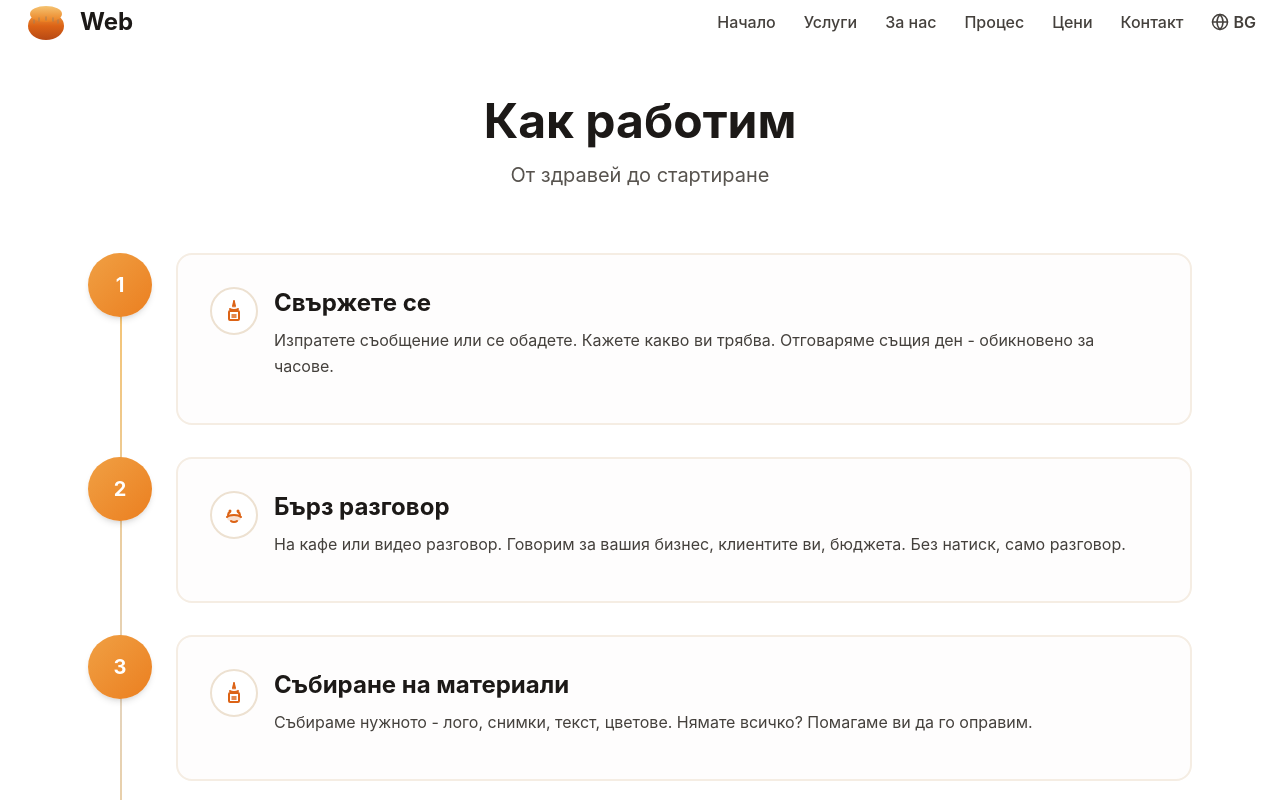
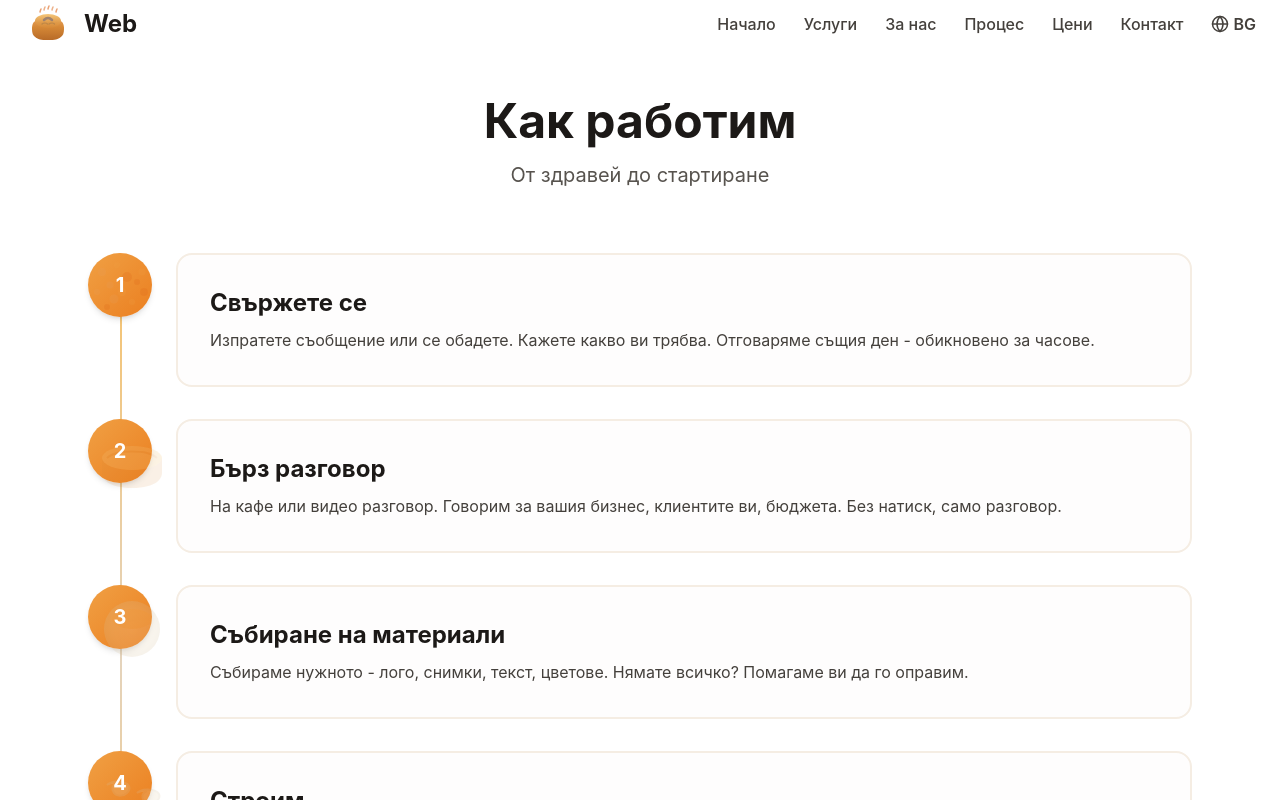
Before and after one commit to VelislavTs/web-ltd, a React (Vite) app: page /projects in a window 1280 px wide. Both pictures are taken after a click on the button "Процес". Shown: the part 2415-3215 px from the top of the page. Built offline with nearby package versions, Linux system fonts and the light colour scheme.

Commit message:
Updated Logo.tsx

```diff
--- a/src/components/Logo.tsx
+++ b/src/components/Logo.tsx
@@ -10,46 +10,102 @@ export default function Logo({ className = '', showText = true, variant = 'light
   return (
     <div className={`flex items-center space-x-3 ${className}`}>
       <svg
-        width="44"
-        height="44"
-        viewBox="0 0 44 44"
+        width="48"
+        height="48"
+        viewBox="0 0 48 48"
         fill="none"
         xmlns="http://www.w3.org/2000/svg"
         className="flex-shrink-0"
       >
-        <ellipse cx="22" cy="26" rx="18" ry="14" fill="url(#breadGradient)" />
+        <path
+          d="M8 28C8 28 8 24 10 22C12 20 14 19 16 18.5C18 18 20 18 24 18C28 18 30 18 32 18.5C34 19 36 20 38 22C40 24 40 28 40 28C40 30 40 34 38 36C36 38 34 39 32 39.5C30 40 28 40 24 40C20 40 18 40 16 39.5C14 39 12 38 10 36C8 34 8 30 8 28Z"
+          fill="url(#breadBody)"
+        />
 
-        <ellipse cx="22" cy="14" rx="16" ry="8" fill="url(#topGradient)" />
+        <ellipse cx="24" cy="21" rx="13" ry="7" fill="url(#breadTop)" />
 
-        <line x1="10" y1="20" x2="10" y2="23" stroke="#9c7d5f" strokeWidth="1.5" strokeLinecap="round" opacity="0.6"/>
-        <line x1="15" y1="18" x2="15" y2="21" stroke="#9c7d5f" strokeWidth="1.5" strokeLinecap="round" opacity="0.6"/>
-        <line x1="22" y1="17" x2="22" y2="20" stroke="#9c7d5f" strokeWidth="1.5" strokeLinecap="round" opacity="0.6"/>
-        <line x1="29" y1="18" x2="29" y2="21" stroke="#9c7d5f" strokeWidth="1.5" strokeLinecap="round" opacity="0.6"/>
-        <line x1="34" y1="20" x2="34" y2="23" stroke="#9c7d5f" strokeWidth="1.5" strokeLinecap="round" opacity="0.6"/>
+        <path
+          d="M18 24C18.5 23.5 19.5 23 21 23C22.5 23 23 23.5 23.5 24"
+          stroke="#8B6F47"
+          strokeWidth="1.2"
+          strokeLinecap="round"
+          opacity="0.4"
+        />
+        <path
+          d="M25 24C25.5 23.5 26.5 23 28 23C29.5 23 30 23.5 30.5 24"
+          stroke="#8B6F47"
+          strokeWidth="1.2"
+          strokeLinecap="round"
+          opacity="0.4"
+        />
+
+        <path
+          d="M20 20C20 20 22 18 24 18C26 18 28 20 28 20"
+          stroke="#A0826D"
+          strokeWidth="2.5"
+          strokeLinecap="round"
+        />
+
+        <path
+          d="M16 12C16 12 16.5 10 17 9"
+          stroke="#DC6316"
+          strokeWidth="1.5"
+          strokeLinecap="round"
+          opacity="0.6"
+        />
+        <path
+          d="M20 10C20 10 20.5 8 21 7"
+          stroke="#DC6316"
+          strokeWidth="1.5"
+          strokeLinecap="round"
+          opacity="0.5"
+        />
+        <path
+          d="M24 9C24 9 24.5 7 25 6"
+          stroke="#DC6316"
+          strokeWidth="1.5"
+          strokeLinecap="round"
+          opacity="0.6"
+        />
+        <path
+          d="M28 10C28 10 28.5 8 29 7"
+          stroke="#DC6316"
+          strokeWidth="1.5"
+          strokeLinecap="round"
+          opacity="0.5"
+        />
+        <path
+          d="M32 12C32 12 32.5 10 33 9"
+          stroke="#DC6316"
+          strokeWidth="1.5"
+          strokeLinecap="round"
+          opacity="0.6"
+        />
 
         <defs>
           <linearGradient
-            id="breadGradient"
-            x1="22"
-            y1="12"
-            x2="22"
+            id="breadBody"
+            x1="24"
+            y1="18"
+            x2="24"
             y2="40"
             gradientUnits="userSpaceOnUse"
           >
-            <stop stopColor="#f0a044" />
-            <stop offset="0.5" stopColor="#dc6316" />
-            <stop offset="1" stopColor="#b74914" />
+            <stop stopColor="#E8A05D" />
+            <stop offset="0.4" stopColor="#D68937" />
+            <stop offset="1" stopColor="#B86B28" />
           </linearGradient>
           <linearGradient
-            id="topGradient"
-            x1="22"
-            y1="6"
-            x2="22"
-            y2="22"
+            id="breadTop"
+            x1="24"
+            y1="14"
+            x2="24"
+            y2="28"
             gradientUnits="userSpaceOnUse"
           >
-            <stop stopColor="#f5c371" />
-            <stop offset="1" stopColor="#eb7f20" />
+            <stop stopColor="#F4C67A" />
+            <stop offset="0.6" stopColor="#E09B4A" />
+            <stop offset="1" stopColor="#D68937" />
           </linearGradient>
         </defs>
       </svg>
--- a/src/components/Process.tsx
+++ b/src/components/Process.tsx
@@ -1,83 +1,135 @@
 import { Circle } from 'lucide-react';
 import { useLanguage } from '../contexts/LanguageContext';
 
-const FlourIcon = () => (
-  <svg width="24" height="24" viewBox="0 0 24 24" fill="none" xmlns="http://www.w3.org/2000/svg">
-    <path d="M12 3L13 7M12 3L11 7M12 3V2" stroke="currentColor" strokeWidth="2" strokeLinecap="round"/>
-    <ellipse cx="12" cy="8" rx="2" ry="1" fill="currentColor" opacity="0.3"/>
-    <path d="M8 10C8 10 9 11 12 11C15 11 16 10 16 10" stroke="currentColor" strokeWidth="2" strokeLinecap="round"/>
-    <rect x="7" y="12" width="10" height="9" rx="1" stroke="currentColor" strokeWidth="2"/>
-    <path d="M10 16H14M10 18H14" stroke="currentColor" strokeWidth="1.5" strokeLinecap="round"/>
+const FlourBackground = () => (
+  <svg width="120" height="120" viewBox="0 0 120 120" className="absolute -left-4 -top-4 opacity-20 pointer-events-none">
+    <circle cx="30" cy="35" r="4" fill="#E8A05D" />
+    <circle cx="45" cy="28" r="3" fill="#F0A044" />
+    <circle cx="55" cy="40" r="5" fill="#DC6316" />
+    <circle cx="38" cy="48" r="3.5" fill="#E8A05D" />
+    <circle cx="50" cy="55" r="4" fill="#F0A044" />
+    <circle cx="65" cy="45" r="3" fill="#DC6316" />
+    <circle cx="42" cy="62" r="4.5" fill="#E8A05D" />
+    <circle cx="60" cy="65" r="3" fill="#F0A044" />
+    <circle cx="72" cy="55" r="4" fill="#DC6316" />
+    <circle cx="25" cy="55" r="3" fill="#E8A05D" />
+    <circle cx="70" cy="35" r="3.5" fill="#F0A044" />
+    <circle cx="35" cy="70" r="3" fill="#DC6316" />
   </svg>
 );
 
-const KneadIcon = () => (
-  <svg width="24" height="24" viewBox="0 0 24 24" fill="none" xmlns="http://www.w3.org/2000/svg">
-    <path d="M5 14C5 14 7 12 12 12C17 12 19 14 19 14" stroke="currentColor" strokeWidth="2" strokeLinecap="round"/>
-    <ellipse cx="12" cy="15" rx="7" ry="4" fill="currentColor" opacity="0.2"/>
-    <path d="M8 9C8 9 6 10 6 12M16 9C16 9 18 10 18 12" stroke="currentColor" strokeWidth="2" strokeLinecap="round"/>
-    <circle cx="8" cy="8" r="1.5" fill="currentColor"/>
-    <circle cx="16" cy="8" r="1.5" fill="currentColor"/>
-    <path d="M9 18C9 18 10 19 12 19C14 19 15 18 15 18" stroke="currentColor" strokeWidth="2" strokeLinecap="round"/>
+const BowlWithDoughBackground = () => (
+  <svg width="120" height="120" viewBox="0 0 120 120" className="absolute -left-4 -top-4 opacity-20 pointer-events-none">
+    <path
+      d="M30 55C30 55 35 50 60 50C85 50 90 55 90 55L90 70C90 75 85 85 60 85C35 85 30 75 30 70L30 55Z"
+      fill="#D68937"
+      opacity="0.6"
+    />
+    <ellipse cx="60" cy="55" rx="30" ry="12" fill="#F4C67A" />
+    <path
+      d="M35 55C35 55 38 52 45 50C52 48 68 48 75 50C82 52 85 55 85 55"
+      stroke="#E09B4A"
+      strokeWidth="2"
+      fill="none"
+    />
   </svg>
 );
 
-const OvenIcon = () => (
-  <svg width="24" height="24" viewBox="0 0 24 24" fill="none" xmlns="http://www.w3.org/2000/svg">
-    <rect x="4" y="4" width="16" height="16" rx="2" stroke="currentColor" strokeWidth="2"/>
-    <rect x="6" y="10" width="12" height="8" rx="1" fill="currentColor" opacity="0.2"/>
-    <line x1="4" y1="9" x2="20" y2="9" stroke="currentColor" strokeWidth="2"/>
-    <circle cx="8" cy="6.5" r="0.5" fill="currentColor"/>
-    <circle cx="11" cy="6.5" r="0.5" fill="currentColor"/>
-    <circle cx="14" cy="6.5" r="0.5" fill="currentColor"/>
-    <path d="M9 14C9 14 10 13 12 13C14 13 15 14 15 14" stroke="currentColor" strokeWidth="1.5" strokeLinecap="round"/>
+const DoughBallBackground = () => (
+  <svg width="120" height="120" viewBox="0 0 120 120" className="absolute -left-4 -top-4 opacity-20 pointer-events-none">
+    <circle cx="60" cy="60" r="28" fill="url(#doughGradient)" />
+    <ellipse cx="60" cy="50" rx="20" ry="10" fill="#F4C67A" opacity="0.6" />
+    <defs>
+      <radialGradient id="doughGradient">
+        <stop offset="0%" stopColor="#F4E5C7" />
+        <stop offset="70%" stopColor="#E8D4B0" />
+        <stop offset="100%" stopColor="#D6C19C" />
+      </radialGradient>
+    </defs>
   </svg>
 );
 
-const BreadResultIcon = () => (
-  <svg width="24" height="24" viewBox="0 0 24 24" fill="none" xmlns="http://www.w3.org/2000/svg">
-    <ellipse cx="12" cy="14" rx="8" ry="6" fill="currentColor" opacity="0.2"/>
-    <ellipse cx="12" cy="10" rx="7" ry="4" fill="currentColor" opacity="0.3"/>
-    <path d="M5 13C5 13 7 12 12 12C17 12 19 13 19 13" stroke="currentColor" strokeWidth="2" strokeLinecap="round"/>
-    <line x1="8" y1="14" x2="8" y2="16" stroke="currentColor" strokeWidth="1.5" strokeLinecap="round" opacity="0.6"/>
-    <line x1="12" y1="13" x2="12" y2="15" stroke="currentColor" strokeWidth="1.5" strokeLinecap="round" opacity="0.6"/>
-    <line x1="16" y1="14" x2="16" y2="16" stroke="currentColor" strokeWidth="1.5" strokeLinecap="round" opacity="0.6"/>
+const DoughKnotsBackground = () => (
+  <svg width="120" height="120" viewBox="0 0 120 120" className="absolute -left-4 -top-4 opacity-20 pointer-events-none">
+    <path
+      d="M35 50C35 50 40 45 50 47C60 49 58 55 55 58C52 61 45 62 42 58C39 54 40 50 45 48"
+      fill="#E8D4B0"
+      stroke="#D6C19C"
+      strokeWidth="2"
+    />
+    <path
+      d="M65 58C65 58 70 53 80 55C90 57 88 63 85 66C82 69 75 70 72 66C69 62 70 58 75 56"
+      fill="#E8D4B0"
+      stroke="#D6C19C"
+      strokeWidth="2"
+    />
+    <path
+      d="M48 70C48 70 53 65 63 67C73 69 71 75 68 78C65 81 58 82 55 78C52 74 53 70 58 68"
+      fill="#E8D4B0"
+      stroke="#D6C19C"
+      strokeWidth="2"
+    />
   </svg>
 );
 
-const DeliveryIcon = () => (
-  <svg width="24" height="24" viewBox="0 0 24 24" fill="none" xmlns="http://www.w3.org/2000/svg">
-    <path d="M20 7L12 3L4 7M20 7L12 11M20 7V17L12 21M12 11L4 7M12 11V21M4 7V17L12 21" stroke="currentColor" strokeWidth="2" strokeLinejoin="round"/>
-    <path d="M12 11L16 9M12 15L8 13" stroke="currentColor" strokeWidth="1.5" strokeLinecap="round" opacity="0.5"/>
+const ReadyBreadBackground = () => (
+  <svg width="120" height="120" viewBox="0 0 120 120" className="absolute -left-4 -top-4 opacity-20 pointer-events-none">
+    <path
+      d="M35 65C35 65 35 58 40 55C45 52 50 50 60 50C70 50 75 52 80 55C85 58 85 65 85 65C85 68 85 72 80 75C75 78 70 80 60 80C50 80 45 78 40 75C35 72 35 68 35 65Z"
+      fill="url(#breadGradient)"
+    />
+    <ellipse cx="60" cy="52" rx="22" ry="8" fill="#F4C67A" />
+    <path
+      d="M50 58C50 58 52 56 55 56C58 56 60 58 60 58"
+      stroke="#A0826D"
+      strokeWidth="2"
+      strokeLinecap="round"
+    />
+    <path
+      d="M62 58C62 58 64 56 67 56C70 56 72 58 72 58"
+      stroke="#A0826D"
+      strokeWidth="2"
+      strokeLinecap="round"
+    />
+    <defs>
+      <linearGradient id="breadGradient" x1="60" y1="50" x2="60" y2="80">
+        <stop offset="0%" stopColor="#E8A05D" />
+        <stop offset="50%" stopColor="#D68937" />
+        <stop offset="100%" stopColor="#B86B28" />
+      </linearGradient>
+    </defs>
   </svg>
 );
+
+const backgroundComponents = [
+  FlourBackground,
+  BowlWithDoughBackground,
+  DoughBallBackground,
+  DoughKnotsBackground,
+  ReadyBreadBackground,
+];
 
 export default function Process() {
   const { t } = useLanguage();
 
   const steps = [
     {
-      icon: FlourIcon,
       title: t.process.steps.inquiry.title,
       description: t.process.steps.inquiry.description,
     },
     {
-      icon: KneadIcon,
       title: t.process.steps.meeting.title,
       description: t.process.steps.meeting.description,
     },
     {
-      icon: FlourIcon,
       title: t.process.steps.information.title,
       description: t.process.steps.information.description,
     },
     {
-      icon: OvenIcon,
       title: t.process.steps.prototype.title,
       description: t.process.steps.prototype.description,
     },
     {
-      icon: BreadResultIcon,
       title: t.process.steps.delivery.title,
       description: t.process.steps.delivery.description,
     },
@@ -100,34 +152,26 @@ export default function Process() {
 
           <div className="space-y-8">
             {steps.map((step, index) => {
-              const IconComponent = step.icon;
+              const BackgroundComponent = backgroundComponents[index];
               return (
                 <div key={index} className="relative flex items-start gap-6">
-                  <div className="hidden md:flex w-16 h-16 rounded-full bg-gradient-to-br from-crust-400 to-crust-500 items-center justify-center flex-shrink-0 shadow-md z-10 relative">
-                    <span className="text-white font-bold text-xl">{index + 1}</span>
+                  <div className="relative hidden md:flex w-16 h-16 rounded-full bg-gradient-to-br from-crust-400 to-crust-500 items-center justify-center flex-shrink-0 shadow-md z-10">
+                    <BackgroundComponent />
+                    <span className="text-white font-bold text-xl relative z-10">{index + 1}</span>
                   </div>
 
-                  <div className="flex md:hidden w-12 h-12 rounded-full bg-gradient-to-br from-crust-400 to-crust-500 items-center justify-center flex-shrink-0 shadow-md">
+                  <div className="relative flex md:hidden w-12 h-12 rounded-full bg-gradient-to-br from-crust-400 to-crust-500 items-center justify-center flex-shrink-0 shadow-md z-10">
                     <span className="text-white font-bold text-lg">{index + 1}</span>
                   </div>
 
                   <div className="flex-1">
                     <div className="bg-dough-50/50 border-2 border-dough-200 rounded-2xl p-6 md:p-8 hover:border-crust-300 hover:bg-white hover:shadow-lg transition-all">
-                      <div className="flex items-start gap-4 mb-3">
-                        <div className="w-12 h-12 rounded-full bg-white border-2 border-dough-300 flex items-center justify-center flex-shrink-0">
-                          <div className="text-crust-600">
-                            <IconComponent />
-                          </div>
-                        </div>
-                        <div className="flex-1">
                       <h3 className="text-xl md:text-2xl font-bold text-grain-900 mb-2">
                         {step.title}
                       </h3>
                       <p className="text-grain-700 leading-relaxed">
                         {step.description}
                       </p>
-                        </div>
-                      </div>
                     </div>
                   </div>
                 </div>
```
Lines whose indentation alone changed are shown as unchanged.
